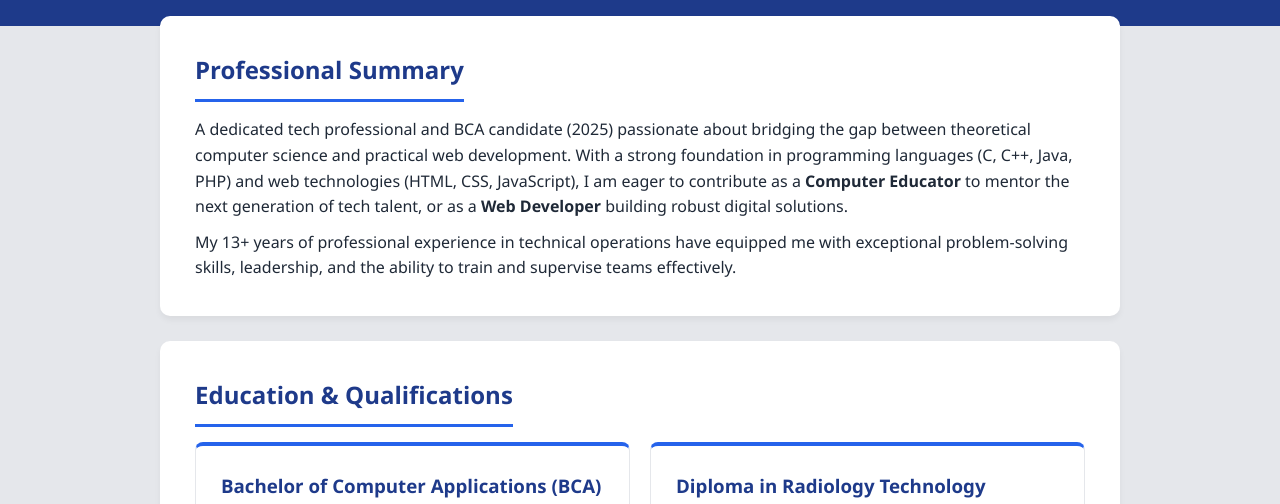
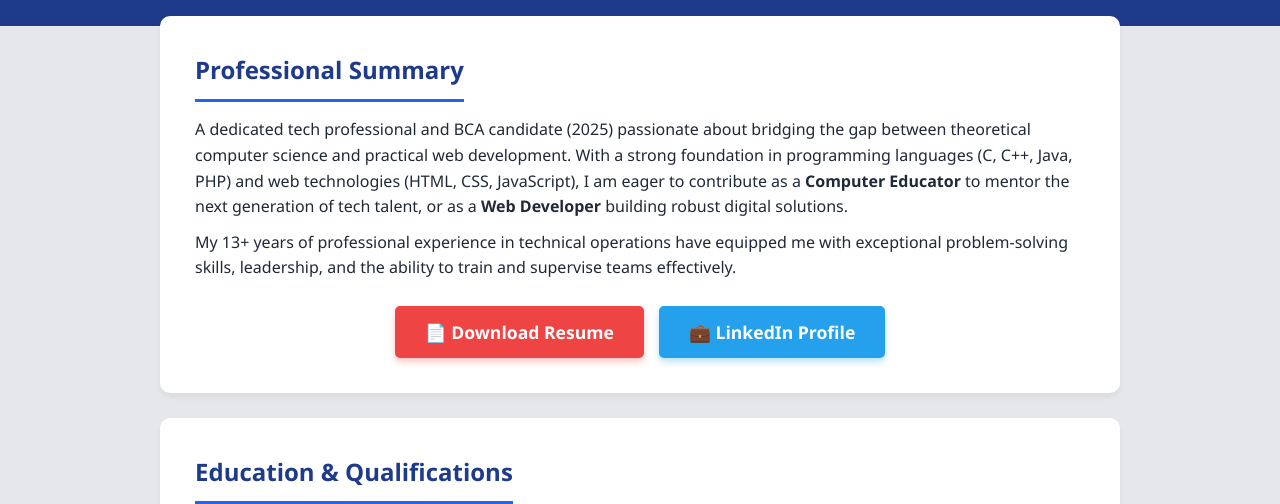
Before and after one commit to SagarPatel1290/Portfolio, a plain HTML site: page index.html in a window 1280 px wide. Shown: the part 230-734 px from the top of the page. Drawn offline with Linux system fonts and the light colour scheme.

Commit message:
update file

```diff
--- a/index.html
+++ b/index.html
@@ -148,9 +148,22 @@
             border-radius: 5px;
             font-weight: bold;
             margin-top: 15px;
+            margin-right: 5px;
+            margin-left: 5px;
             transition: background 0.3s;
         }
         .btn:hover { background: var(--primary); }
+
+        /* Special style for Download Button */
+        .btn-download {
+            background-color: #ef4444; /* Red color to stand out */
+            font-size: 1.1rem;
+            padding: 12px 30px;
+            box-shadow: 0 4px 6px rgba(239, 68, 68, 0.3);
+        }
+        .btn-download:hover {
+            background-color: #dc2626;
+        }
 
         @media (max-width: 768px) {
             header { padding: 2rem 15px; }
@@ -165,7 +178,7 @@
 
             .grid-2, .grid-projects { grid-template-columns: 1fr; }
 
-            .btn-small { display: block; width: 100%; margin-right: 0; }
+            .btn-small, .btn { display: block; width: 100%; margin: 10px 0 0 0; }
         }
     </style>
 </head>
@@ -187,6 +200,18 @@
         <h2>Professional Summary</h2>
         <p>A dedicated tech professional and BCA candidate (2025) passionate about bridging the gap between theoretical computer science and practical web development. With a strong foundation in programming languages (C, C++, Java, PHP) and web technologies (HTML, CSS, JavaScript), I am eager to contribute as a <strong>Computer Educator</strong> to mentor the next generation of tech talent, or as a <strong>Web Developer</strong> building robust digital solutions.</p>
         <p style="margin-top: 10px;">My 13+ years of professional experience in technical operations have equipped me with exceptional problem-solving skills, leadership, and the ability to train and supervise teams effectively.</p>
+
+        <div style="text-align: center; margin-top: 25px; display: flex; justify-content: center; gap: 15px; flex-wrap: wrap;">
+
+            <a href="Sagar_Patel_Resume.pdf" download="Sagar_Patel_Resume.pdf" class="btn btn-download" style="margin: 0;">
+                📄 Download Resume
+            </a>
+
+            <a href="https://www.linkedin.com/in/sagar-patel-dev" target="_blank" class="btn" style="background-color: #24A0ED; margin: 0; padding: 12px 30px; font-size: 1.1rem; box-shadow: 0 4px 6px rgba(36, 160, 237, 0.3);">
+                💼 LinkedIn Profile
+            </a>
+
+        </div>
     </section>
 
     <section>
@@ -308,9 +333,10 @@
             <strong>Email:</strong> <a href="mailto:sagarp451@gmail.com" style="color: var(--accent); text-decoration: none; font-weight: bold;">sagarp451@gmail.com</a>
         </p>
 
+        <a href="Sagar_Patel_Resume.pdf" download="Sagar_Patel_Resume.pdf" class="btn" style="background-color: #ef4444;">📄 Download Resume</a>
         <a href="mailto:sagarp451@gmail.com" class="btn">✉️ Send an Email</a>
         <a href="tel:+919428902507" class="btn" style="background-color: #10b981;">📞 Call Me Now</a>
-        <a href="https://www.linkedin.com/in/sagar-patel-dev" target="_blank" class="btn" style="background-color: #24A0ED;">💼 LinkedIn Profile</a>
+        <a href="https://www.linkedin.com/in/sagar-patel-dev" target="_blank" class="btn" style="background-color: #24A0ED;">💼 LinkedIn</a>
     </section>
 
 </div>
```
Also changed, not shown: Screenshot 2026-02-15 192207.png (deleted), 6 other files.
